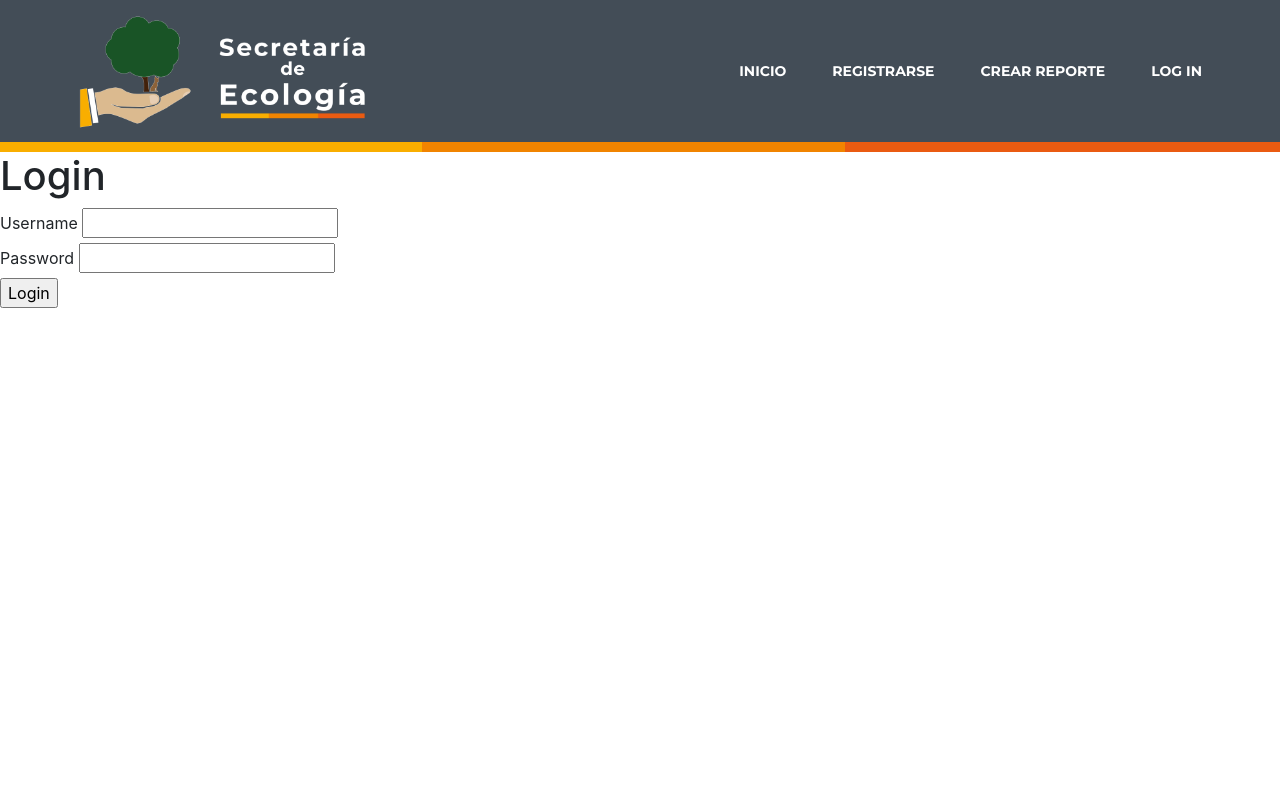
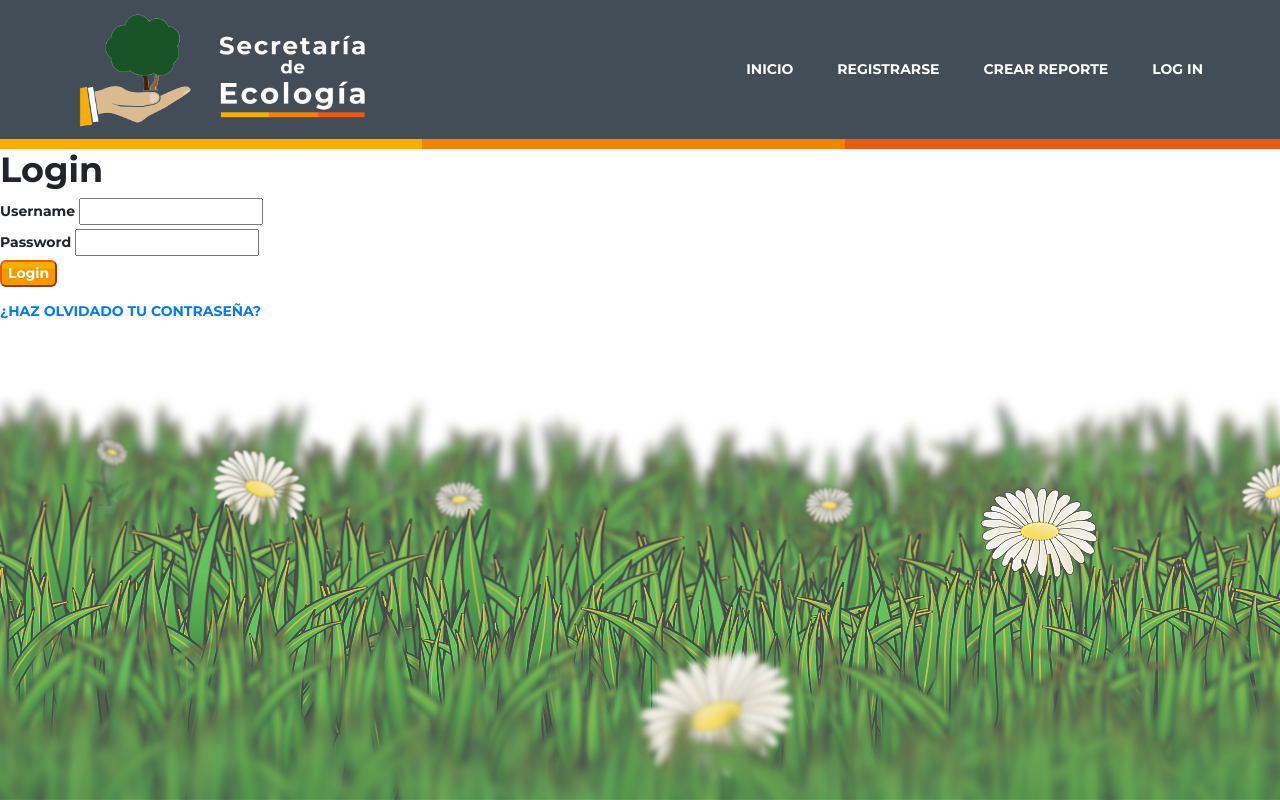
Before and after one commit to luiscarlossuma/Proyecto_Final, a Django app: page /login/ in a window 1280 px wide. Run offline with Django 4.2, Linux system fonts and the light colour scheme; some libraries are stand-ins or nearby versions.

Commit message:
Adding iAdding images to views and css styling

```diff
--- a/Proyecto/proyecto/static/css/base.css
+++ b/Proyecto/proyecto/static/css/base.css
@@ -1,5 +1,9 @@
 @import url('https://fonts.googleapis.com/css2?family=Montserrat:wght@700&display=swap');
-
+*{
+    font-family:'Montserrat', sans-serif;
+    font-size: 14px;
+}
+/* base */
 .logo {
     width: 310px;
 }
@@ -15,12 +19,68 @@
 .navbar-nav {
     gap: 30px;
 }
-a {
+.nav-link {
     color: white;
     font-family: 'Montserrat', sans-serif;
     font-size: 14px;
+    font-weight: bold;
 }
-a:hover {
+.nav-link:hover {
     color: #f9ae00;
     transition: .1s ease-in-out;
 }
+
+/* inicio */
+
+video {
+    position: fixed;
+    top: 50%;
+    left: 50%;
+    min-width: 100%;
+    min-height: 100%;
+    width: auto;
+    height: auto;
+    z-index: -100;
+    transform: translateX(-50%) translateY(-40%);
+}
+
+/* registrarse */
+
+#registrarse{
+    background-image: url("/static/imagenes/grass.png");
+    background-repeat: no-repeat;
+    background-position: center bottom;
+    bottom: 0;
+    z-index: -100;
+}
+
+/* crear reporte */
+
+#crear{
+    background-image: url("/static/imagenes/log.png");
+    background-repeat: no-repeat;
+    background-position: center bottom;
+    bottom: 0;
+    z-index: -100;
+}
+
+/*login*/
+
+#login{
+    background-image: url("/static/imagenes/meadow.png");
+    background-repeat: no-repeat;
+    background-position: center bottom;
+    bottom: 0;
+    z-index: -100;
+}
+
+/* botones */
+#boton {
+    background-image: linear-gradient(to bottom, #F9AE00 0%, #F9AE00 25%, #F59700 33%, #F59700 75%);
+    color: white;
+    font-family: 'Montserrat', sans-serif;
+    font-size: 14px;
+    font-weight: bold;
+    border-radius: 6px;
+    border-color: #EA5B11;
+  }
--- a/Proyecto/proyecto/templates/login.html
+++ b/Proyecto/proyecto/templates/login.html
@@ -1,7 +1,7 @@
 {% extends 'base.html' %}
 
 {% block content %}
-
+<body id="login">
     <h1> Login</h1>
 
     {% if messages %}
@@ -22,8 +22,8 @@
         <label for="password">Password</label>
         <input type="password" name="password" id="password">
         <br>
-    <input type="submit" value="Login">
+        <input type="submit" value="Login" id="boton">
     </form>
-<a href="{%  url 'password_reset' %}">HAZ OLVIDADO TU CONTRASEÑA?</a>
-
+    <a href="{%  url 'password_reset' %}">¿HAZ OLVIDADO TU CONTRASEÑA?</a>
+</body>
 {% endblock %}
--- a/Proyecto/proyecto/templates/registro/registrarse.html
+++ b/Proyecto/proyecto/templates/registro/registrarse.html
@@ -2,9 +2,11 @@
 {% load static %}
 
 {% block content %}
+<body id="registrarse">
     <form method="post">
         {% csrf_token %}
         {{ form.as_p }}
-        <button type="submit">Registrarse</button>
+        <button type="submit" id="boton">Registrarse</button>
     </form>
+</body>
 {% endblock %}
--- a/Proyecto/proyecto/templates/reportes/crear.html
+++ b/Proyecto/proyecto/templates/reportes/crear.html
@@ -4,14 +4,14 @@
 {% load bootstrap4 %}
 {% load widget_tweaks %}
 <!DOCTYPE html>
-  <body>
+  <body id="crear">
     <!-- encabezado -->
     <div class="titulo" align="center">
       <h1>Crea tu reporte</h1>
     </div>
     <!-- contenido -->
     <div align="center">
-      <div style="width: 70%;">
+      <div style="width: 50%;">
         <!--formulario-->
         <br>
         <br>
@@ -29,7 +29,7 @@
             <label for="{{ form.detalles.id_for_label }}">Detalles</label>
             {{ form.detalles|add_class:"form-control" }}
           </div>
-          <button class="btn btn-primary" type="submit">Guardar</button>
+          <button type="submit" id="boton">Guardar</button>
         </form>
       </div>
     </div>
```
Also changed, not shown: Proyecto/proyecto/templates/inicio.html (+6 -8 lines), Proyecto/proyecto/static/imagenes/grass.png (added), Proyecto/proyecto/static/imagenes/log.png (added), Proyecto/proyecto/static/imagenes/meadow.png (added), 6 other files. Lines whose indentation alone changed are shown as unchanged.
